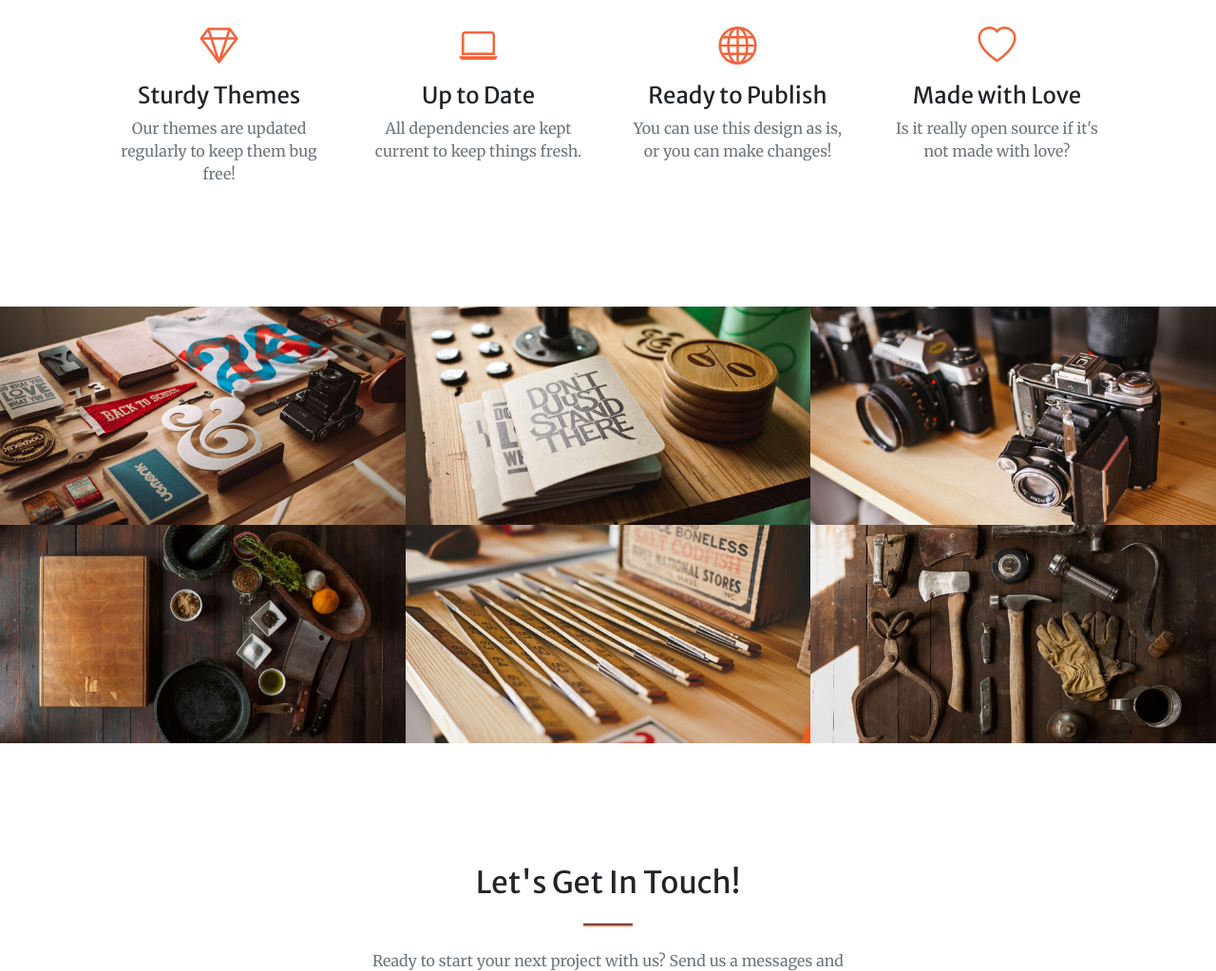
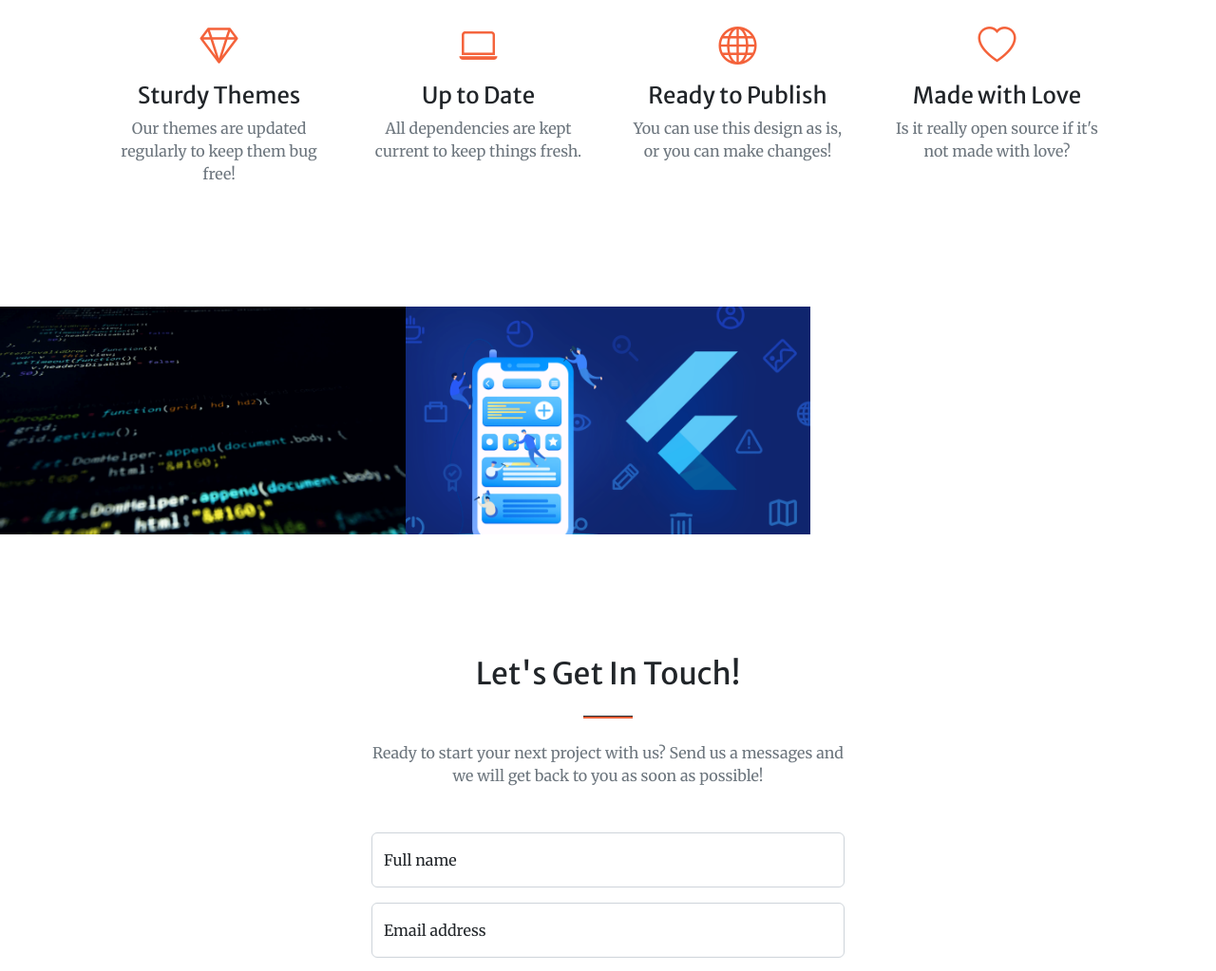
Before and after one commit to andikadayu/uas_landing_page, a Django app: page / in a window 1280 px wide. Shown: the part 1549-2572 px from the top of the page at 95% size. Run offline with Django 5.2, Linux system fonts and the light colour scheme; data comes from the database, SQL or seed files in the repository; both versions use the stored data as it was after the commit; some libraries are stand-ins or nearby versions.

Commit message:
update porto

```diff
--- a/my_landing_page/portfolio/templates/index.html
+++ b/my_landing_page/portfolio/templates/index.html
@@ -112,66 +112,17 @@
     <div id="portfolio">
         <div class="container-fluid p-0">
             <div class="row g-0">
+				{% for portofoli in portofolio %}
                 <div class="col-lg-4 col-sm-6">
-                    <a class="portfolio-box" href="{% static 'assets/img/portfolio/fullsize/1.jpg' %}"
-                        title="Project Name">
-                        <img class="img-fluid" src="{% static 'assets/img/portfolio/thumbnails/1.jpg' %}" alt="..." />
-                        <div class="portfolio-box-caption">
-                            <div class="project-category text-white-50">Category</div>
-                            <div class="project-name">Project Name</div>
-                        </div>
-                    </a>
-                </div>
-                <div class="col-lg-4 col-sm-6">
-                    <a class="portfolio-box" href="{% static 'assets/img/portfolio/fullsize/2.jpg' %}"
-                        title="Project Name">
-                        <img class="img-fluid" src="{% static 'assets/img/portfolio/thumbnails/2.jpg' %}" alt="..." />
-                        <div class="portfolio-box-caption">
-                            <div class="project-category text-white-50">Category</div>
-                            <div class="project-name">Project Name</div>
-                        </div>
-                    </a>
-                </div>
-                <div class="col-lg-4 col-sm-6">
-                    <a class="portfolio-box" href="{% static 'assets/img/portfolio/fullsize/3.jpg' %}"
-                        title="Project Name">
-                        <img class="img-fluid" src="{% static 'assets/img/portfolio/thumbnails/3.jpg' %}" alt="..." />
-                        <div class="portfolio-box-caption">
-                            <div class="project-category text-white-50">Category</div>
-                            <div class="project-name">Project Name</div>
-                        </div>
-                    </a>
-                </div>
-                <div class="col-lg-4 col-sm-6">
-                    <a class="portfolio-box" href="{% static 'assets/img/portfolio/fullsize/4.jpg' %}"
-                        title="Project Name">
-                        <img class="img-fluid" src="{% static 'assets/img/portfolio/thumbnails/4.jpg' %}" alt="..." />
-                        <div class="portfolio-box-caption">
-                            <div class="project-category text-white-50">Category</div>
-                            <div class="project-name">Project Name</div>
-                        </div>
-                    </a>
-                </div>
-                <div class="col-lg-4 col-sm-6">
-                    <a class="portfolio-box" href="{% static 'assets/img/portfolio/fullsize/5.jpg' %}"
-                        title="Project Name">
-                        <img class="img-fluid" src="{% static 'assets/img/portfolio/thumbnails/5.jpg' %}" alt="..." />
-                        <div class="portfolio-box-caption">
-                            <div class="project-category text-white-50">Category</div>
-                            <div class="project-name">Project Name</div>
-                        </div>
-                    </a>
-                </div>
-                <div class="col-lg-4 col-sm-6">
-                    <a class="portfolio-box" href="{% static 'assets/img/portfolio/fullsize/6.jpg' %}"
-                        title="Project Name">
-                        <img class="img-fluid" src="{% static 'assets/img/portfolio/thumbnails/6.jpg' %}" alt="..." />
-                        <div class="portfolio-box-caption p-3">
-                            <div class="project-category text-white-50">Category</div>
-                            <div class="project-name">Project Name</div>
-                        </div>
-                    </a>
-                </div>
+					<a class="portfolio-box" href="{% if portofoli.image %}{{ portofoli.image.url }}{% else %}{% static 'assets/img/portfolio/fullsize/placeholder.jpg' %}{% endif %}" title="{{ portofoli.name }}">
+						<img class="img-fluid" src="{% if portofoli.image %}{{ portofoli.image.url }}{% else %}{% static 'assets/img/portfolio/thumbnails/placeholder.jpg' %}{% endif %}" alt="{{ portofoli.name }}" />
+						<div class="portfolio-box-caption">
+							<div class="project-category text-white-50">{{ portofoli.category }}</div>
+							<div class="project-name">{{ portofoli.title }}</div>
+						</div>
+					</a>
+				</div>
+				{% endfor %}
             </div>
         </div>
     </div>
--- a/my_landing_page/portfolio/views.py
+++ b/my_landing_page/portfolio/views.py
@@ -1,11 +1,12 @@
 from django.shortcuts import render
 from rest_framework import viewsets
-from .models import Contact
+from .models import Contact, Portfolio
 from .serializer import ContactSerializers
 
 # Create your views here.
 def home(request):
-    return render(request, 'index.html')
+    portofolio = Portfolio.objects.all()
+    return render(request, 'index.html',{'portofolio': portofolio})
 
 
 #ViewSet
```
Also changed, not shown: my_landing_page/assets/img/porto1.png (added), my_landing_page/assets/img/porto2.png (added), my_landing_page/db.sqlite3.
